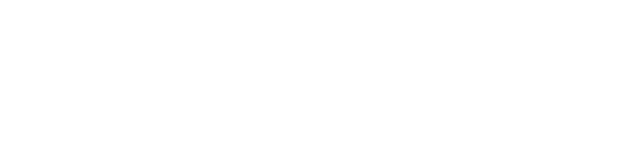
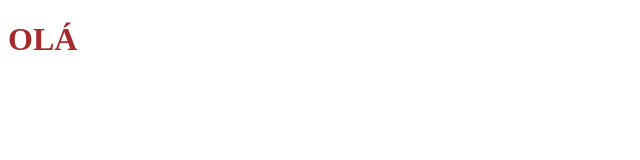
Before and after one commit to marcoshideyuki/Estudos, a plain HTML site: page index.html in a window 1280 px wide. Shown: the whole page, without its empty margins (0-640 px from the left). Drawn offline with Linux system fonts and the light colour scheme.

Commit message:
Adicionei um texto e estilizei a cor da fonte

```diff
--- a/index.html
+++ b/index.html
@@ -4,11 +4,17 @@
     <meta charset="UTF-8">
     <meta name="viewport" content="width=device-width, initial-scale=1.0">
     <title>Meu site</title>
+    <style>
+
+    h1{
+
+        color: brown;
+    }
+
+    </style>
 </head>
 
-
-
 <body>
-
+    <h1>OLÁ</h1>
 </body>
 </html>
```
